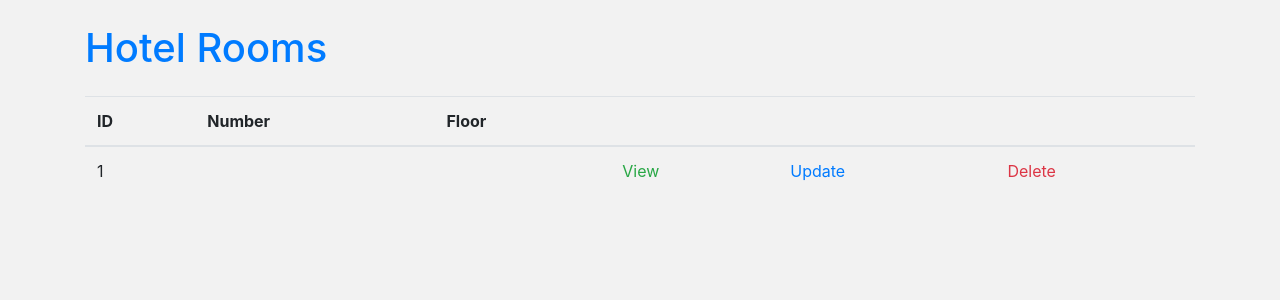
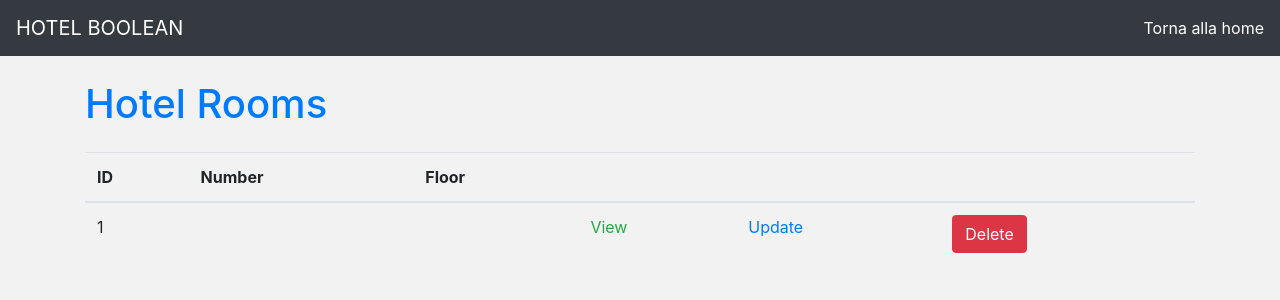
Before and after one commit to NicoloRizzi/php-hotel-crud, a PHP site: page / in a window 1280 px wide. Shown: the top 300 px of the page. Run offline with PHP 8.4, Linux system fonts and the light colour scheme; tables that the repository leaves empty or names only in its code hold one stand-in row (values such as "Sample post"); data that the repository does not hold is empty.

Commit message:
CREATE PARTIALS FOR HEADER AND INIT FORM ACTION FOR DELETE

```diff
--- a/index.php
+++ b/index.php
@@ -1,8 +1,11 @@
 <?php
 include __DIR__ . '/partials/home/server.php';
 
-//sezione head
+//SEZIONE HEAD
 include __DIR__ . '/partials/templates/head.php';
+
+// SEZIONE HEADER
+include __DIR__ . '/partials/templates/header.php';
 ?>
 
 <main class="container">
@@ -31,11 +34,15 @@ include __DIR__ . '/partials/templates/head.php';
                                 <td><?php echo $room['room_number']; ?></td>
                                 <td><?php echo $room['floor']; ?></td>
                                 <td>
-                                    <a class="text-success"
-                                    href="./show.php?id=<?php echo $room['id']; ?>">View</a>
+                                    <a class="text-success" href="./show.php?id=<?php echo $room['id']; ?>">View</a>
                                 </td>
                                 <td class="text-primary">Update</td>
-                                <td class="text-danger">Delete</td>
+                                <td class="text-danger">
+                                    <form action="./partials/delete/server/server.php" method="POST">
+                                        <input type="hidden" name="id" value="<?php echo $room['id'];?>">
+                                        <input class="btn btn-danger" type="submit" value="Delete">
+                                    </form>
+                                </td>
                         <?php }
                     }
                         ?>
--- /dev/null
+++ b/partials/templates/header.php
@@ -0,0 +1,14 @@
+<?php
+include_once __DIR__ . '/../../env.php';
+?>
+<header>
+    <nav class="navbar navbar-dark bg-dark">
+        <a class="navbar-brand" href="#">HOTEL BOOLEAN</a>
+
+            <ul class="navbar-nav">
+                <li class="nav-item active">
+                    <a class="nav-link" href="<?php echo $base_path; ?>">Torna alla home</a>
+                </li>
+            </ul>
+    </nav>
+</header>
--- a/show.php
+++ b/show.php
@@ -1,8 +1,11 @@
 <?php
 include __DIR__ . '/partials/show/server.php';
 
-//sezione head
+//SEZIONE HEAD
 include __DIR__ . '/partials/templates/head.php';
+
+//SEZIONE HEADER
+include __DIR__ . '/partials/templates/header.php';
 ?>
 
 <main class="container">
```
Also changed, not shown: partials/delete/server.php (added).
